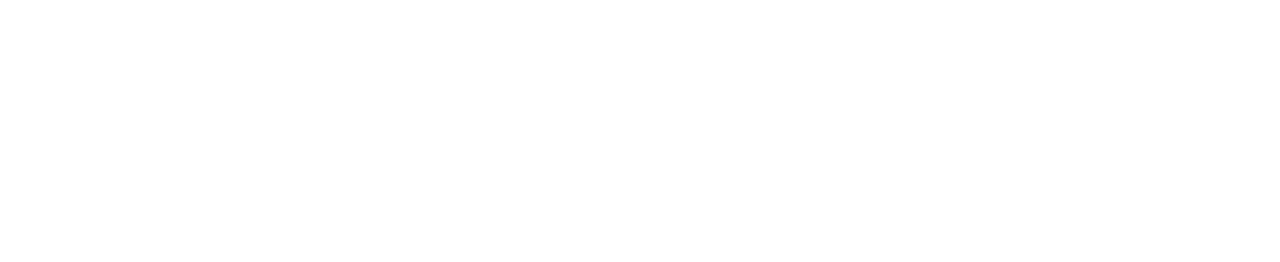
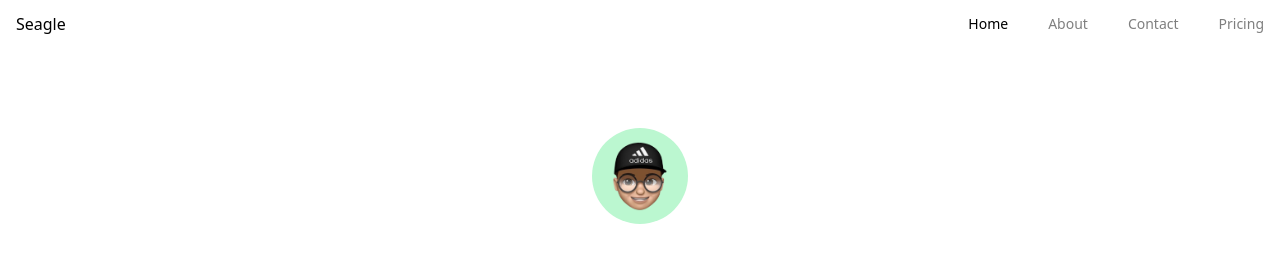
Before and after one commit to jogindrakumar/Tailwind, a plain HTML site: page index.html in a window 1280 px wide. Drawn offline with nearby package versions, Linux system fonts and the light colour scheme.

Commit message:
create-navbar-add-img

```diff
--- a/index.html
+++ b/index.html
@@ -4,10 +4,30 @@
   <meta charset="UTF-8">
   <meta name="viewport" content="width=device-width, initial-scale=1.0">
   <script src="https://cdn.tailwindcss.com"></script>
+  <link
+    href="https://cdn.jsdelivr.net/npm/remixicon@4.1.0/fonts/remixicon.css"
+    rel="stylesheet"
+/>
 </head>
 <body>
 <div class="main w-full h-screen">
-    <div class="container mx-auto"></div>
+    <div class="container mx-auto">
+        <div class="navbar flex justify-between items-center  w-full py-3 px-4 ">
+            <h3>Seagle</h3>
+          <div class="hidden lg:flex links flex gap-10">
+            <a href=""  class="text-sm">Home</a>
+            <a href="" class="text-sm opacity-50">About</a>
+            <a href="" class="text-sm opacity-50">Contact</a>
+            <a href="" class="text-sm opacity-50">Pricing</a>
+          </div>
+          <i class="ri-menu-line lg:hidden "></i>
+        </div>
+        <div class="w-full flex flex-col items-center mt-20">
+            <div class="image w-24 h-24 bg-green-200 rounded-full flex items-center justify-center ">
+                <img src="emoji.png"  class="w-14" alt="">
+            </div>
+        </div>
+    </div>
 </div>
 </body>
 </html>
```
Also changed, not shown: emoji.png (added).
